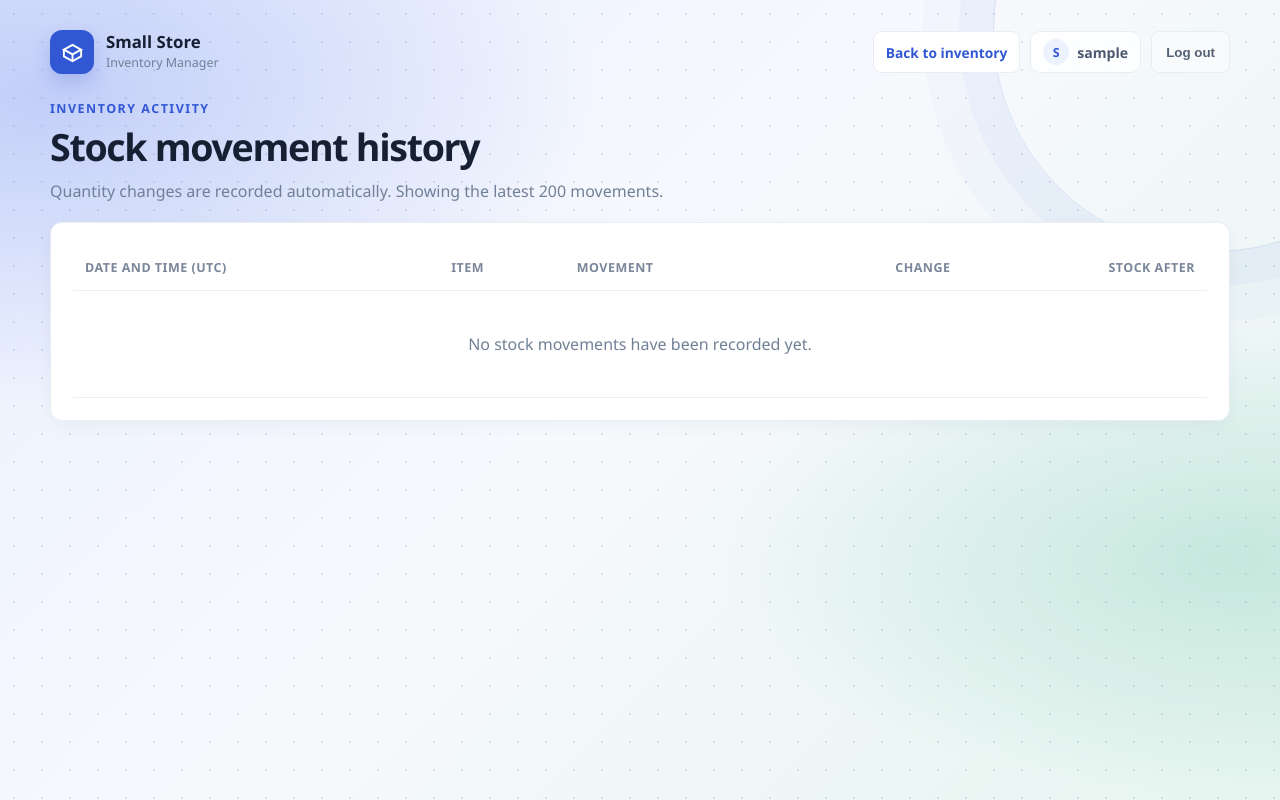
After one commit to xenturyy183-stack/Small-store-inventory, a Flask app: page /movements in a window 1280 px wide. The commit adds this page. Run offline with Flask 3, Linux system fonts and the light colour scheme; the visitor is signed in with stand-in values (Sample User, id 1); data comes from the database, SQL or seed files in the repository; data that the repository does not hold is empty.

Commit message:
records update

```diff
--- a/app.py
+++ b/app.py
@@ -53,6 +53,16 @@ def init_db():
                 reorder_level INTEGER NOT NULL DEFAULT 5 CHECK (reorder_level >= 0),
                 price REAL NOT NULL CHECK (price >= 0)
             );
+            CREATE TABLE IF NOT EXISTS stock_movements (
+                id INTEGER PRIMARY KEY AUTOINCREMENT,
+                user_id INTEGER NOT NULL REFERENCES users(id) ON DELETE CASCADE,
+                item_id INTEGER REFERENCES items(id) ON DELETE SET NULL,
+                item_name TEXT NOT NULL,
+                movement_type TEXT NOT NULL,
+                quantity_change INTEGER NOT NULL CHECK (quantity_change != 0),
+                quantity_after INTEGER NOT NULL CHECK (quantity_after >= 0),
+                created_at TEXT NOT NULL DEFAULT CURRENT_TIMESTAMP
+            );
             """
         )
         item_columns = {
@@ -101,6 +111,12 @@ def init_db():
             """
             CREATE UNIQUE INDEX IF NOT EXISTS unique_item_name_per_user
             ON items (user_id, name COLLATE NOCASE)
+            """
+        )
+        connection.execute(
+            """
+            CREATE INDEX IF NOT EXISTS stock_movements_user_history
+            ON stock_movements (user_id, id DESC)
             """
         )
         connection.commit()
@@ -171,7 +187,14 @@ def import_legacy_inventory(connection, user_id):
             and item["quantity"] >= 0
             and item["price"] >= 0
         ):
-            connection.execute(
+            existing_item = connection.execute(
+                """
+                SELECT id, quantity FROM items
+                WHERE user_id = ? AND name = ? COLLATE NOCASE
+                """,
+                (user_id, item["name"]),
+            ).fetchone()
+            cursor = connection.execute(
                 """
                 INSERT INTO items
                     (user_id, name, category, quantity, reorder_level, price)
@@ -184,6 +207,22 @@ def import_legacy_inventory(connection, user_id):
                     price = excluded.price
                 """,
                 (user_id, item["name"], "Other", item["quantity"], item["price"]),
+            )
+            quantity_change = item["quantity"]
+            movement_type = "Initial stock"
+            if existing_item is not None:
+                quantity_change -= existing_item["quantity"]
+                movement_type = (
+                    "Stock increased" if quantity_change > 0 else "Stock decreased"
+                )
+            record_stock_movement(
+                connection,
+                user_id,
+                existing_item["id"] if existing_item else cursor.lastrowid,
+                item["name"],
+                movement_type,
+                quantity_change,
+                item["quantity"],
             )
 
 
@@ -226,6 +265,21 @@ def read_item_form():
         raise ValueError("Price must be a non-negative number.")
 
     return name, category, quantity, reorder_level, price
+
+
+def record_stock_movement(
+    connection, user_id, item_id, item_name, movement_type, quantity_change, quantity_after
+):
+    if quantity_change == 0:
+        return
+    connection.execute(
+        """
+        INSERT INTO stock_movements
+            (user_id, item_id, item_name, movement_type, quantity_change, quantity_after)
+        VALUES (?, ?, ?, ?, ?, ?)
+        """,
+        (user_id, item_id, item_name, movement_type, quantity_change, quantity_after),
+    )
 
 
 @app.get("/register")
@@ -308,6 +362,27 @@ def logout():
     return redirect(url_for("login"))
 
 
+@app.get("/movements")
+@login_required
+def movements():
+    with closing(connect_db()) as connection:
+        stock_movements = connection.execute(
+            """
+            SELECT item_name, movement_type, quantity_change, quantity_after, created_at
+            FROM stock_movements
+            WHERE user_id = ?
+            ORDER BY id DESC
+            LIMIT 200
+            """,
+            (g.user["id"],),
+        ).fetchall()
+    return render_template(
+        "movements.html",
+        movements=stock_movements,
+        username=g.user["username"],
+    )
+
+
 @app.get("/")
 @login_required
 def index():
@@ -371,25 +446,59 @@ def add_item():
             connection.execute("BEGIN IMMEDIATE")
             existing_item = connection.execute(
                 """
-                SELECT id FROM items
+                SELECT id, quantity FROM items
                 WHERE user_id = ? AND name = ? COLLATE NOCASE
                 """,
                 (g.user["id"], name),
             ).fetchone()
-            connection.execute(
-                """
-                INSERT INTO items
-                    (user_id, name, category, quantity, reorder_level, price)
-                VALUES (?, ?, ?, ?, ?, ?)
-                ON CONFLICT(user_id, name COLLATE NOCASE) DO UPDATE SET
-                    name = excluded.name,
-                    category = excluded.category,
-                    quantity = excluded.quantity,
-                    reorder_level = excluded.reorder_level,
-                    price = excluded.price
-                """,
-                (g.user["id"], name, category, quantity, reorder_level, price),
-            )
+            if existing_item:
+                connection.execute(
+                    """
+                    UPDATE items
+                    SET name = ?, category = ?, quantity = ?, reorder_level = ?, price = ?
+                    WHERE id = ? AND user_id = ?
+                    """,
+                    (
+                        name,
+                        category,
+                        quantity,
+                        reorder_level,
+                        price,
+                        existing_item["id"],
+                        g.user["id"],
+                    ),
+                )
+                quantity_change = quantity - existing_item["quantity"]
+                movement_type = (
+                    "Stock increased" if quantity_change > 0 else "Stock decreased"
+                )
+                record_stock_movement(
+                    connection,
+                    g.user["id"],
+                    existing_item["id"],
+                    name,
+                    movement_type,
+                    quantity_change,
+                    quantity,
+                )
+            else:
+                cursor = connection.execute(
+                    """
+                    INSERT INTO items
+                        (user_id, name, category, quantity, reorder_level, price)
+                    VALUES (?, ?, ?, ?, ?, ?)
+                    """,
+                    (g.user["id"], name, category, quantity, reorder_level, price),
+                )
+                record_stock_movement(
+                    connection,
+                    g.user["id"],
+                    cursor.lastrowid,
+                    name,
+                    "Initial stock",
+                    quantity,
+                    quantity,
+                )
             connection.commit()
         if existing_item:
             flash(f"Updated existing item {name}.", "success")
@@ -409,6 +518,14 @@ def update_item(item_id):
     try:
         name, category, quantity, reorder_level, price = read_item_form()
         with closing(connect_db()) as connection:
+            connection.execute("BEGIN IMMEDIATE")
+            current_item = connection.execute(
+                "SELECT id, name, quantity FROM items WHERE id = ? AND user_id = ?",
+                (item_id, g.user["id"]),
+            ).fetchone()
+            if current_item is None:
+                flash("Item not found in your inventory.", "error")
+                return redirect(url_for("index"))
             duplicate = connection.execute(
                 """
                 SELECT id FROM items
@@ -426,6 +543,19 @@ def update_item(item_id):
                 WHERE id = ? AND user_id = ?
                 """,
                 (name, category, quantity, reorder_level, price, item_id, g.user["id"]),
+            )
+            quantity_change = quantity - current_item["quantity"]
+            movement_type = (
+                "Stock increased" if quantity_change > 0 else "Stock decreased"
+            )
+            record_stock_movement(
+                connection,
+                g.user["id"],
+                item_id,
+                name,
+                movement_type,
+                quantity_change,
+                quantity,
             )
             connection.commit()
         if result.rowcount:
@@ -447,6 +577,23 @@ def update_item(item_id):
 def delete_item(item_id):
     try:
         with closing(connect_db()) as connection:
+            connection.execute("BEGIN IMMEDIATE")
+            item = connection.execute(
+                "SELECT name, quantity FROM items WHERE id = ? AND user_id = ?",
+                (item_id, g.user["id"]),
+            ).fetchone()
+            if item is None:
+                flash("Item not found in your inventory.", "error")
+                return redirect(url_for("index"))
+            record_stock_movement(
+                connection,
+                g.user["id"],
+                item_id,
+                item["name"],
+                "Item deleted",
+                -item["quantity"],
+                0,
+            )
             result = connection.execute(
                 "DELETE FROM items WHERE id = ? AND user_id = ?",
                 (item_id, g.user["id"]),
--- a/static/styles.css
+++ b/static/styles.css
@@ -165,6 +165,26 @@ body::after {
     background: var(--primary-soft);
     color: var(--primary);
     font-size: 0.78rem;
+}
+
+.topbar-link {
+    display: inline-flex;
+    align-items: center;
+    min-height: 42px;
+    border: 1px solid var(--line);
+    border-radius: 8px;
+    padding: 8px 12px;
+    background: white;
+    color: var(--primary);
+    font-size: 0.86rem;
+    font-weight: 700;
+    text-decoration: none;
+    transition: background 160ms ease, transform 160ms ease;
+}
+
+.topbar-link:hover {
+    background: var(--primary-soft);
+    transform: translateY(-1px);
 }
 
 .account-name {
@@ -412,6 +432,15 @@ button:active, .table-heading a:active {
     font-size: 0.84rem;
 }
 
+.page-heading {
+    margin: 4px 0 20px;
+}
+
+.page-heading > p:last-child {
+    margin: 8px 0 0;
+    color: var(--muted);
+}
+
 .item-form {
     display: grid;
     grid-template-columns: 2fr 1.4fr 0.8fr 1.1fr 1fr auto;
@@ -514,13 +543,34 @@ tbody tr:not(:last-child) td {
     transition: border-color 140ms ease;
 }
 
-th:nth-child(3), th:nth-child(4), th:nth-child(5), th:nth-child(6),
-td:nth-child(3), td:nth-child(4), td:nth-child(5), td:nth-child(6) {
+.inventory-table th:nth-child(3), .inventory-table th:nth-child(4),
+.inventory-table th:nth-child(5), .inventory-table th:nth-child(6),
+.inventory-table td:nth-child(3), .inventory-table td:nth-child(4),
+.inventory-table td:nth-child(5), .inventory-table td:nth-child(6) {
     text-align: right;
 }
 
 th:last-child {
     text-align: right;
+}
+
+.movement-table th:nth-child(4),
+.movement-table th:nth-child(5),
+.movement-table td:nth-child(4),
+.movement-table td:nth-child(5) {
+    text-align: right;
+}
+
+.movement-quantity {
+    font-weight: 800;
+}
+
+.movement-quantity.positive {
+    color: var(--success);
+}
+
+.movement-quantity.negative {
+    color: var(--danger);
 }
 
 .item-name {
--- a/templates/index.html
+++ b/templates/index.html
@@ -34,6 +34,7 @@
                     <input type="search" name="search" value="{{ search }}" placeholder="Search inventory">
                     <button type="submit">Search</button>
                 </form>
+                <a class="topbar-link" href="{{ url_for('movements') }}">Movements</a>
                 <div class="user-chip" title="Signed in as {{ username }}">
                     <span class="user-avatar">{{ username[0]|upper }}</span>
                     {{ username }}
@@ -177,7 +178,7 @@
                 </div>
             </div>
             <div class="table-wrap">
-                <table>
+                <table class="inventory-table">
                     <thead>
                         <tr>
                             <th>Item</th>
--- /dev/null
+++ b/templates/movements.html
@@ -0,0 +1,83 @@
+<!doctype html>
+<html lang="en">
+<head>
+    <meta charset="utf-8">
+    <meta name="viewport" content="width=device-width, initial-scale=1">
+    <title>Stock Movements · Small Store Inventory</title>
+    <link rel="stylesheet" href="{{ url_for('static', filename='styles.css') }}">
+</head>
+<body>
+    <main class="container">
+        <header class="topbar">
+            <div class="brand">
+                <span class="brand-mark" aria-hidden="true">
+                    <svg viewBox="0 0 24 24" fill="none" stroke="currentColor" stroke-width="2">
+                        <path d="M3 9l9-5 9 5-9 5-9-5z"></path>
+                        <path d="M3 9v7l9 5 9-5V9"></path>
+                        <path d="M12 14v7"></path>
+                    </svg>
+                </span>
+                <div>
+                    <span class="brand-name">Small Store</span>
+                    <span class="brand-label">Inventory Manager</span>
+                </div>
+            </div>
+            <div class="topbar-actions">
+                <a class="topbar-link" href="{{ url_for('index') }}">Back to inventory</a>
+                <div class="user-chip" title="Signed in as {{ username }}">
+                    <span class="user-avatar">{{ username[0]|upper }}</span>
+                    {{ username }}
+                </div>
+                <form action="{{ url_for('logout') }}" method="post">
+                    <input type="hidden" name="csrf_token" value="{{ csrf_token() }}">
+                    <button type="submit" class="secondary">Log out</button>
+                </form>
+            </div>
+        </header>
+
+        <div class="page-heading">
+            <p class="eyebrow">Inventory activity</p>
+            <h1>Stock movement history</h1>
+            <p>Quantity changes are recorded automatically. Showing the latest 200 movements.</p>
+        </div>
+
+        <section class="card movement-card">
+            <div class="table-wrap">
+                <table class="movement-table">
+                    <thead>
+                        <tr>
+                            <th>Date and time (UTC)</th>
+                            <th>Item</th>
+                            <th>Movement</th>
+                            <th>Change</th>
+                            <th>Stock after</th>
+                        </tr>
+                    </thead>
+                    <tbody>
+                        {% for movement in movements %}
+                            <tr>
+                                <td data-label="Date and time (UTC)">
+                                    <time>{{ movement.created_at }}</time>
+                                </td>
+                                <td data-label="Item">{{ movement.item_name }}</td>
+                                <td data-label="Movement">{{ movement.movement_type }}</td>
+                                <td data-label="Change">
+                                    <span class="movement-quantity
+                                          {% if movement.quantity_change > 0 %}positive{% else %}negative{% endif %}">
+                                        {% if movement.quantity_change > 0 %}+{% endif %}{{ movement.quantity_change }}
+                                    </span>
+                                </td>
+                                <td data-label="Stock after">{{ movement.quantity_after }}</td>
+                            </tr>
+                        {% else %}
+                            <tr>
+                                <td colspan="5" class="empty">No stock movements have been recorded yet.</td>
+                            </tr>
+                        {% endfor %}
+                    </tbody>
+                </table>
+            </div>
+        </section>
+    </main>
+</body>
+</html>
```
